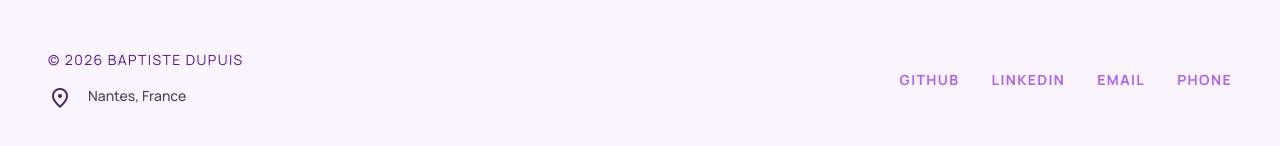
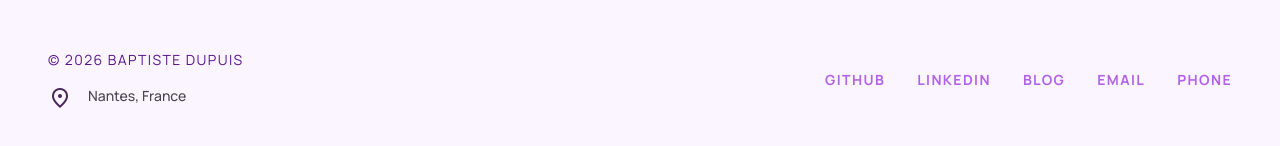
Before and after one commit to BaptouK/portfolio, a Next.js app: page / in a window 1280 px wide. Shown: the part 3829-3975 px from the top of the page. Built offline with nearby package versions, Linux system fonts and the light colour scheme.

Commit message:
:sparkles: add link to blog

```diff
--- a/src/components/sections/Footer.tsx
+++ b/src/components/sections/Footer.tsx
@@ -45,6 +45,14 @@ export function Footer() {
             LinkedIn
           </a>
           <a
+            href={identity.links.blog}
+            target="_blank"
+            rel="noopener noreferrer"
+            className="text-purple-700/60 dark:text-purple-500 hover:text-purple-900 dark:hover:text-purple-300 transition-colors hover:-translate-y-0.5 transition-transform text-sm uppercase tracking-widest font-bold"
+          >
+            Blog
+          </a>
+          <a
             href={`mailto:${identity.email}`}
             className="text-purple-700/60 dark:text-purple-500 hover:text-purple-900 dark:hover:text-purple-300 transition-colors hover:-translate-y-0.5 transition-transform text-sm uppercase tracking-widest font-bold"
           >
--- a/src/lib/data.ts
+++ b/src/lib/data.ts
@@ -7,5 +7,6 @@ export const identity = {
   links: {
     github: "https://github.com/BaptouK",
     linkedin: "https://linkedin.com/in/baptistedps",
+    blog: "https://blog.baptouk.live",
   },
 };
--- a/src/lib/i18n/dictionaries.ts
+++ b/src/lib/i18n/dictionaries.ts
@@ -146,7 +146,7 @@ const fr: Dictionary = {
           "Une plateforme interactive permettant des interactions multijoueurs instantanées avec une latence minimale.",
         stack: ["Angular", "TypeScript", "Java Spring", "MongoDB", "Node.js"],
         image: "/pokerixe.webp",
-        repo: "https://github.com/BaptouK/PokeRixe",
+        repo: "https://blog.baptouk.live/projects/pokerixe/",
       },
       {
         title: "Homelab Personnel",
@@ -154,7 +154,7 @@ const fr: Dictionary = {
           "Infrastructure auto-hébergée complète avec Proxmox pour la virtualisation, Traefik comme reverse proxy, Wireguard pour l'accès VPN sécurisé et Docker pour le déploiement des services. Hébergement de plusieurs applications : site web, Outline, gestionnaire de mots de passe et serveur Minecraft.",
         stack: ["Proxmox", "Docker", "Traefik", "Wireguard", "Debian"],
         image: "/homelab.avif",
-        repo: "https://github.com/BaptouK/",
+        repo: "https://blog.baptouk.live/projects/homelab/",
       },
       {
         title: "Jeu de la Vie \u2014 C++",
@@ -162,7 +162,7 @@ const fr: Dictionary = {
           "Implémentation de l'automate cellulaire de Conway utilisant la bibliothèque graphique SFML.",
         stack: ["C++", "SFML", "CMake", "CLion"],
         image: "/conway.webp",
-        repo: "https://github.com/BaptouK/game_of_life",
+        repo: "https://blog.baptouk.live/blog/game-of-life/",
       },
     ],
   },
```
Also changed, not shown: 1 other file (tests, documents, lock files or other folders).
